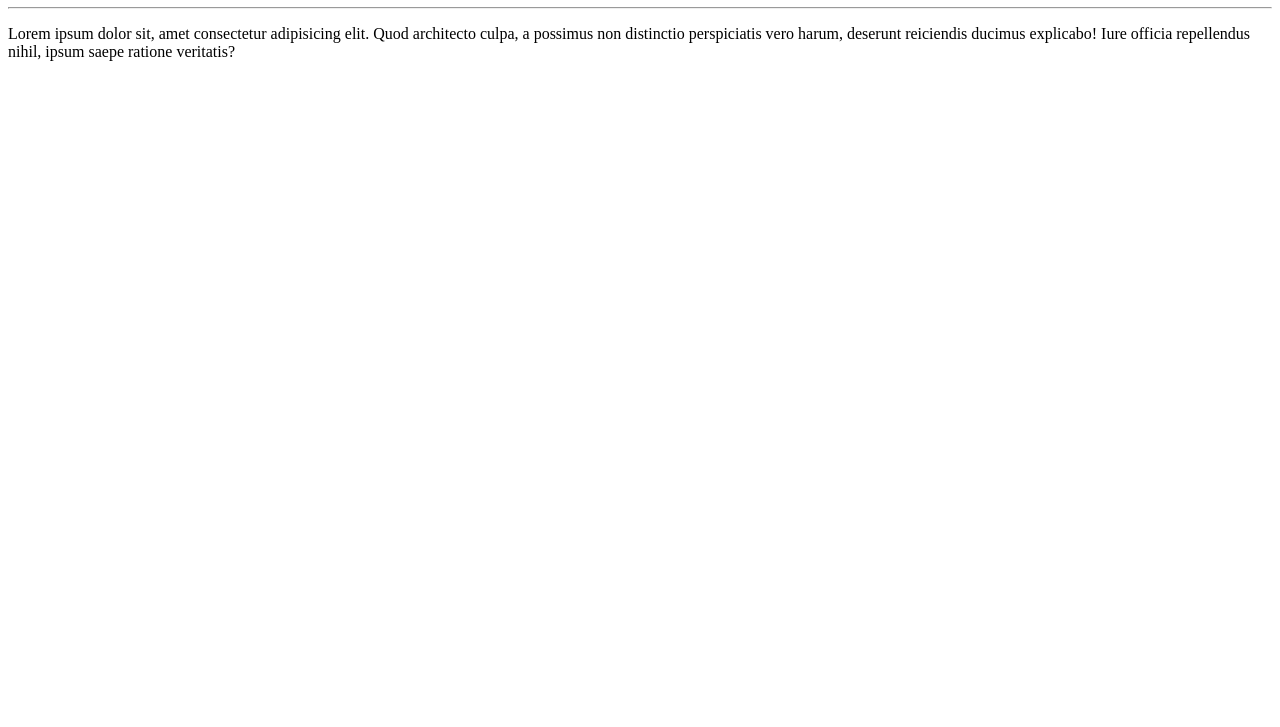
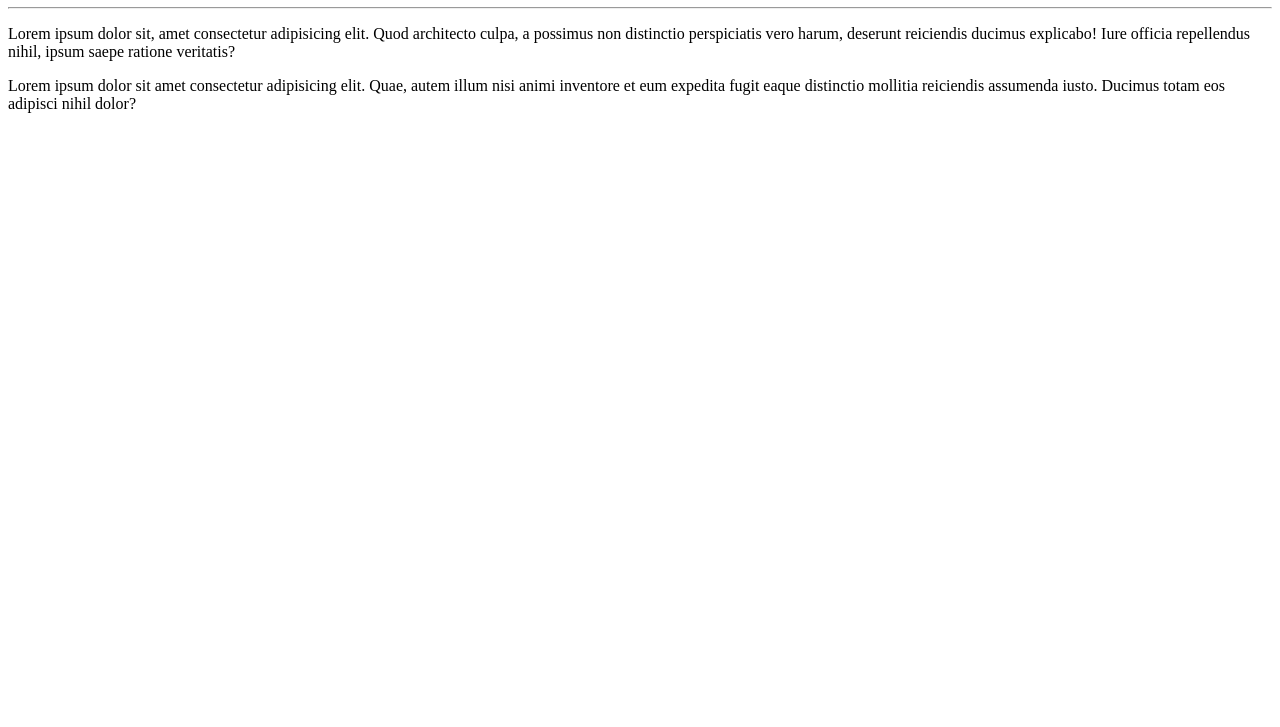
Before and after one commit to Andrew-ramone/Ola-Mundo, a plain HTML site: page site-exemplo/index.html in a window 1280 px wide. Shown: the part 73-800 px from the top of the page. Drawn offline with Linux system fonts and the light colour scheme.

Commit message:
adicionei um parágrafo

```diff
--- a/site-exemplo/index.html
+++ b/site-exemplo/index.html
@@ -9,5 +9,6 @@
     <h1>Olá, Mundo</h1>
     <hr>
     <p>Lorem ipsum dolor sit, amet consectetur adipisicing elit. Quod architecto culpa, a possimus non distinctio perspiciatis vero harum, deserunt reiciendis ducimus explicabo! Iure officia repellendus nihil, ipsum saepe ratione veritatis?</p>
+    <p>Lorem ipsum dolor sit amet consectetur adipisicing elit. Quae, autem illum nisi animi inventore et eum expedita fugit eaque distinctio mollitia reiciendis assumenda iusto. Ducimus totam eos adipisci nihil dolor?</p>
 </body>
 </html>
```
